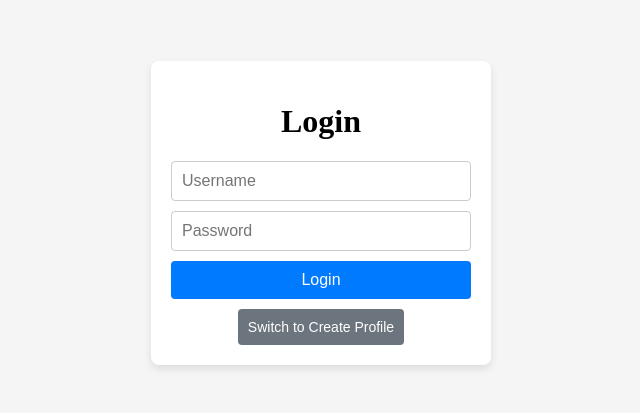
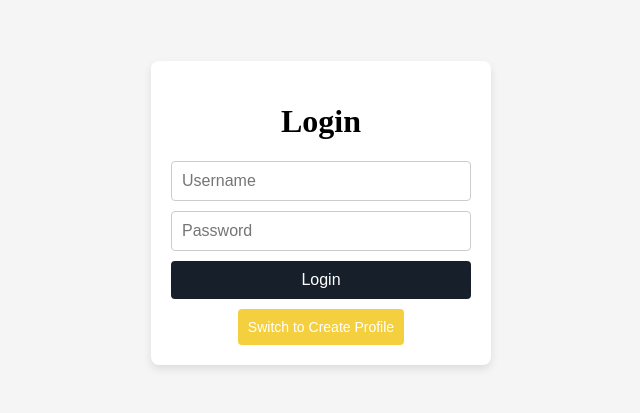
Before and after one commit to MunkerKrelle/Java-React, a React (Create React App) app: page / in a window 1280 px wide. Shown: the part 195-608 px from the top of the page, without its empty margins (319-959 px from the left). Built offline with nearby package versions, Linux system fonts and the light colour scheme.

Commit message:
styles.dk

```diff
--- a/src/Auth.js
+++ b/src/Auth.js
@@ -114,7 +114,7 @@ const styles = {
         fontSize: '16px',
         borderRadius: '4px',
         border: 'none',
-        backgroundColor: '#007bff',
+        backgroundColor: '#17202a',
         color: '#fff',
         cursor: 'pointer',
     },
@@ -124,7 +124,7 @@ const styles = {
         fontSize: '14px',
         borderRadius: '4px',
         border: 'none',
-        backgroundColor: '#6c757d',
+        backgroundColor: '#f4d03f',
         color: '#fff',
         cursor: 'pointer',
     },
--- a/src/Profile.js
+++ b/src/Profile.js
@@ -15,26 +15,73 @@ function Profile() {
     }, []);
 
     return (
-        <div style={{ display: 'flex' }}>
-            {/* Left side: List of all users */}
-            <div style={{ width: '25%', borderRight: '1px solid #ccc', padding: '10px' }}>
+        <div style={styles.container}>
+            <div style={styles.profileContainer}>
+                <div style={styles.sidebar}>
                     <h2>All Users</h2>
-                <ul style={{ listStyleType: 'none', padding: 0 }}>
+                    <h3>
                         {users.map(user => (
-                        <li key={user.id} style={{ marginBottom: '10px' }}>
+                            <ul style={styles.listStyle} key={user.id}>
                                 {user.username}
-                        </li>
+                            </ul>
                         ))}
-                </ul>
+                    </h3>
                 </div>
-
-            {/* Right side: Profile details */}
-            <div style={{ flex: 1, padding: '10px' }}>
+                <div style={styles.profileDetails}>
                     <h1>Profile</h1>
-                <p>Welcome, {username}!</p>
+                    <p>Welcome, <strong>{username}</strong>!</p>
+                </div>
             </div>
         </div>
     );
 }
 
+const styles = {
+    container: {
+        display: 'flex',
+        justifyContent: 'center',
+        alignItems: 'center',
+        height: '100vh',
+        backgroundColor: '#f5f5f5',
+    },
+    profileContainer: {
+        display: 'flex',
+        backgroundColor: '#fff',
+        borderRadius: '8px',
+        boxShadow: '0 4px 8px rgba(0, 0, 0, 0.1)',
+        overflow: 'hidden',
+        width: '800px',
+        height: '500px',
+    },
+    sidebar: {
+        width: '30%',
+        backgroundColor: '#f4d03f',
+        color: '#17202a',
+        padding: '20px',
+        boxSizing: 'border-box',
+    },
+    userList: {
+        listStyleType: 'none',
+        padding: 0,
+        margin: 0,
+    },
+    userItem: {
+        marginBottom: '10px',
+        padding: '10px',
+        backgroundColor: '#0056b3',
+        borderRadius: '4px',
+        textAlign: 'center',
+    },
+    profileDetails: {
+        flex: 1,
+        padding: '20px',
+        boxSizing: 'border-box',
+    },
+    listStyle: {
+        listStyleType: 'none',
+        padding: 0,
+        margin: 0,
+    },
+};
+
 export default Profile;
```
Also changed, not shown: 1 other file (tests, documents, lock files or other folders). Lines whose indentation alone changed are shown as unchanged.
